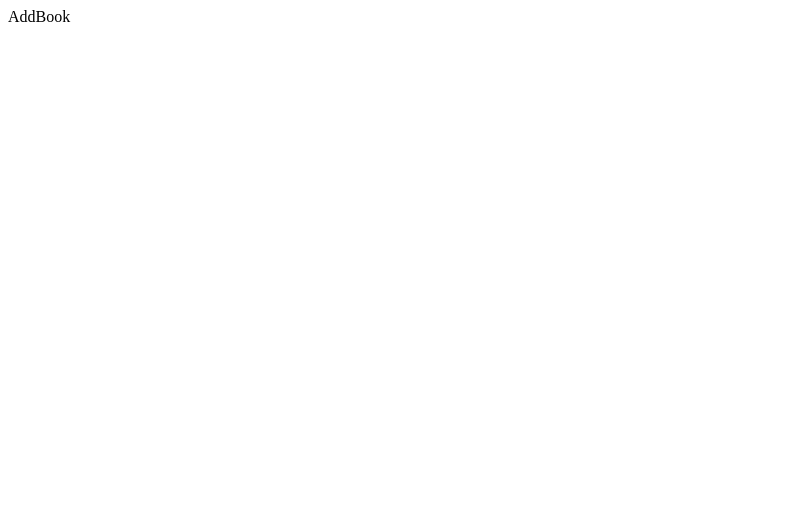
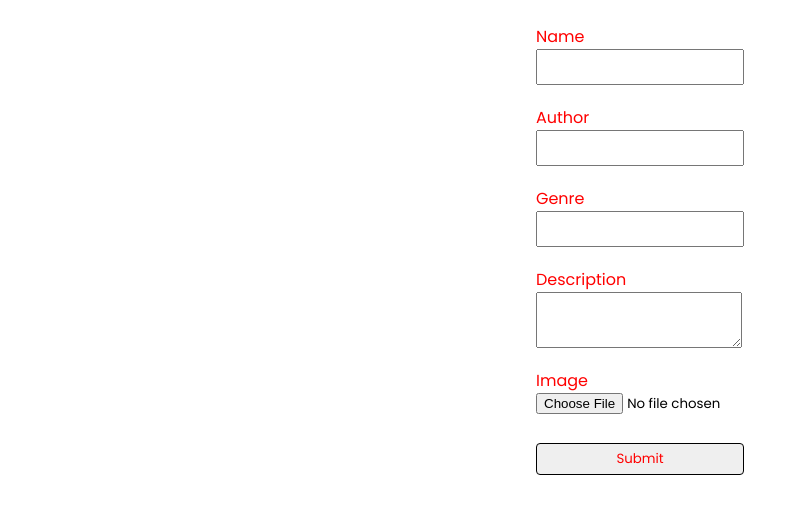
Before and after one commit to bipinkatuwal567/learn-node-js, a React (Create React App) app in the folder project-one/client/: page /dashboard/addbook in a window 1280 px wide. Shown: the top 514 px of the page, without its empty margins (0-799 px from the left). Built offline with nearby package versions, Linux system fonts and the light colour scheme.

Commit message:
add addBook page

```diff
--- a/project-one/client/src/App.js
+++ b/project-one/client/src/App.js
@@ -2,6 +2,7 @@ import { BrowserRouter, Route, Routes } from "react-router-dom";
 import HomePage from "./pages/HomePage";
 import Dashboard from "./pages/Dashboard";
 import AddBook from "./pages/AddBook";
+import "./assets/sass/main.scss";
 
 function App() {
   return (
--- /dev/null
+++ b/project-one/client/src/api/config.js
@@ -0,0 +1,5 @@
+import axios from "axios";
+
+export default axios.create({
+  baseURL: "http://localhost:8000",
+});
--- /dev/null
+++ b/project-one/client/src/assets/sass/form.scss
@@ -0,0 +1,20 @@
+input{
+    height: 30px;
+    width: 200px;
+    margin-bottom: 20px;
+    color: black;
+}
+
+textarea{
+    height: 50px;
+    width: 200px;
+    margin-bottom: 20px;
+    color: black;
+}
+
+button{
+    border: none;
+    padding: 5px;
+    border-radius: 4px;
+    border: 1px solid black;
+}
--- /dev/null
+++ b/project-one/client/src/assets/sass/main.scss
@@ -0,0 +1,6 @@
+@import url('https://fonts.googleapis.com/css2?family=Poppins:ital,wght@0,100;0,200;0,300;0,400;0,500;0,600;0,700;0,800;0,900;1,100;1,200;1,300;1,400;1,500;1,600;1,700;1,800;1,900&display=swap');
+
+*{
+    color: red;
+    font-family: "Poppins", sans-serif;
+}
--- a/project-one/client/src/pages/AddBook.jsx
+++ b/project-one/client/src/pages/AddBook.jsx
@@ -1,9 +1,65 @@
-import React from 'react'
+import React, { useState } from "react";
+import "../assets/sass/form.scss";
+import api from "../api/config";
 
 const AddBook = () => {
+  const [formData, setFormData] = useState({});
+  const [imageData, setImageData] = useState();
+
+  function handleFormData(e) {
+    setFormData({
+      ...formData,
+      [e.target.name]: e.target.value,
+    });
+  }
+
+  function handleImageData(e) {
+    setImageData(e.target.files[0]);
+  }
+
+  async function handleSubmit(e) {
+    e.preventDefault();
+
+    const response = await api.post(
+      "/book/add",
+      {
+        ...formData,
+        image: imageData,
+      }, {
+        headers: {
+            "Content-Type": "multipart/form-data",
+        }
+      }
+    );
+
+    console.log(response);
+  }
+
   return (
-    <div>AddBook</div>
-  )
-}
+    <div style={{ display: "flex", justifyContent: "center" }}>
+      <form
+        style={{ display: "flex", flexDirection: "column", padding: "1rem" }}
+        onSubmit={handleSubmit}
+      >
+        Name
+        <input name="name" id="name" type="text" onChange={handleFormData} />
+        Author
+        <input
+          name="author"
+          id="author"
+          type="text"
+          onChange={handleFormData}
+        />
+        Genre
+        <input name="genre" id="genre" type="text" onChange={handleFormData} />
+        Description
+        <textarea name="description" id="image" onChange={handleFormData} />
+        Image
+        <input type="file" name="image" id="image" onChange={handleImageData} />
+        <button type="submit">Submit</button>
+      </form>
+    </div>
+  );
+};
 
-export default AddBook
+export default AddBook;
```
Also changed, not shown: 1 other file (tests, documents, lock files or other folders).
